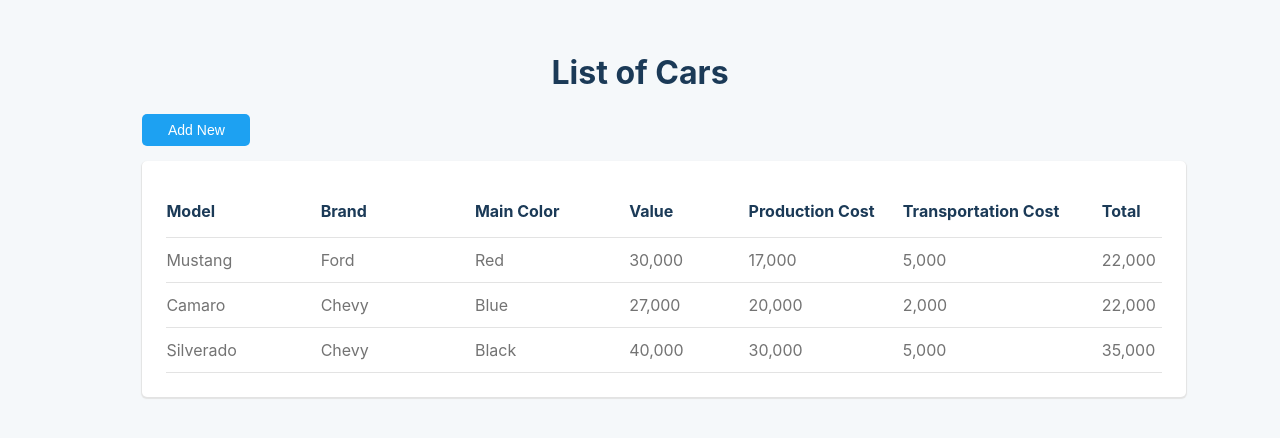
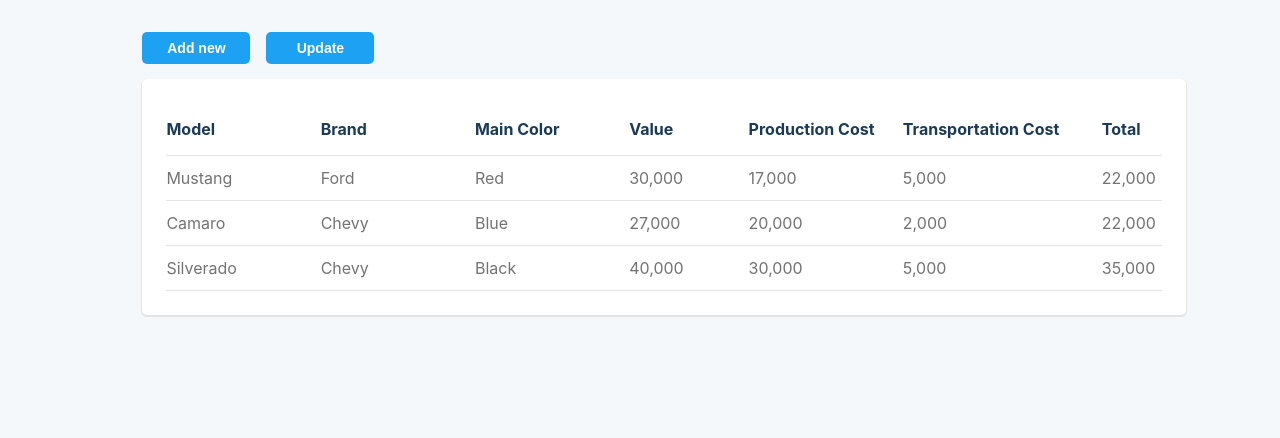
Before and after one commit to DayvsonNascimento/car-management, a React (Create React App) app: page / in a window 1280 px wide. Shown: the top 438 px of the page. Built offline with nearby package versions, Linux system fonts and the light colour scheme.

Commit message:
chore: use absolute imports

```diff
--- a/src/components/Button/Button.styled.ts
+++ b/src/components/Button/Button.styled.ts
@@ -15,6 +15,7 @@ export const CustomButton = styled.button`
   color: white;
   padding: 8px;
   border: none;
+  font-weight: 700;
 
   &:disabled {
     cursor: auto;
--- a/src/pages/AddCar/AddCarPage.tsx
+++ b/src/pages/AddCar/AddCarPage.tsx
@@ -1,4 +1,4 @@
-import AddCar from '../../components/AddCar';
+import AddCar from 'components/AddCar';
 
 const AddCarPage = () => {
   return <AddCar />;
--- a/src/pages/Home/HomePage.styled.tsx
+++ b/src/pages/Home/HomePage.styled.tsx
@@ -16,6 +16,12 @@ export const ContentContainer = styled.div`
   width: 80%;
 `;
 
+export const ButtonContainer = styled.div`
+  display: flex;
+  flex-direction: row;
+  gap: 1rem;
+`;
+
 export const Title = styled.h1`
   text-align: center;
   color: #1b3a57;
--- a/src/pages/Home/HomePage.tsx
+++ b/src/pages/Home/HomePage.tsx
@@ -1,15 +1,16 @@
-import CarsTable from '../../components/CarsTable';
-import Button from '../../components/Button';
+import CarsTable from 'components/CarsTable';
+import Button from 'components/Button';
 
-import { Container, ContentContainer, Title } from './HomePage.styled';
+import { Container, ContentContainer, ButtonContainer, Title } from './HomePage.styled';
 
 const HomePage = () => {
   return (
     <Container>
-      <Title>List of Cars</Title>
-
       <ContentContainer>
-        <Button disabled={false} text="Add New" />
+        <ButtonContainer>
+          <Button disabled={false} text='Add new' />
+          <Button disabled={false} text='Update' />
+        </ButtonContainer>
 
         <CarsTable />
       </ContentContainer>
```
Also changed, not shown: tsconfig.json (+3 -8 lines).
